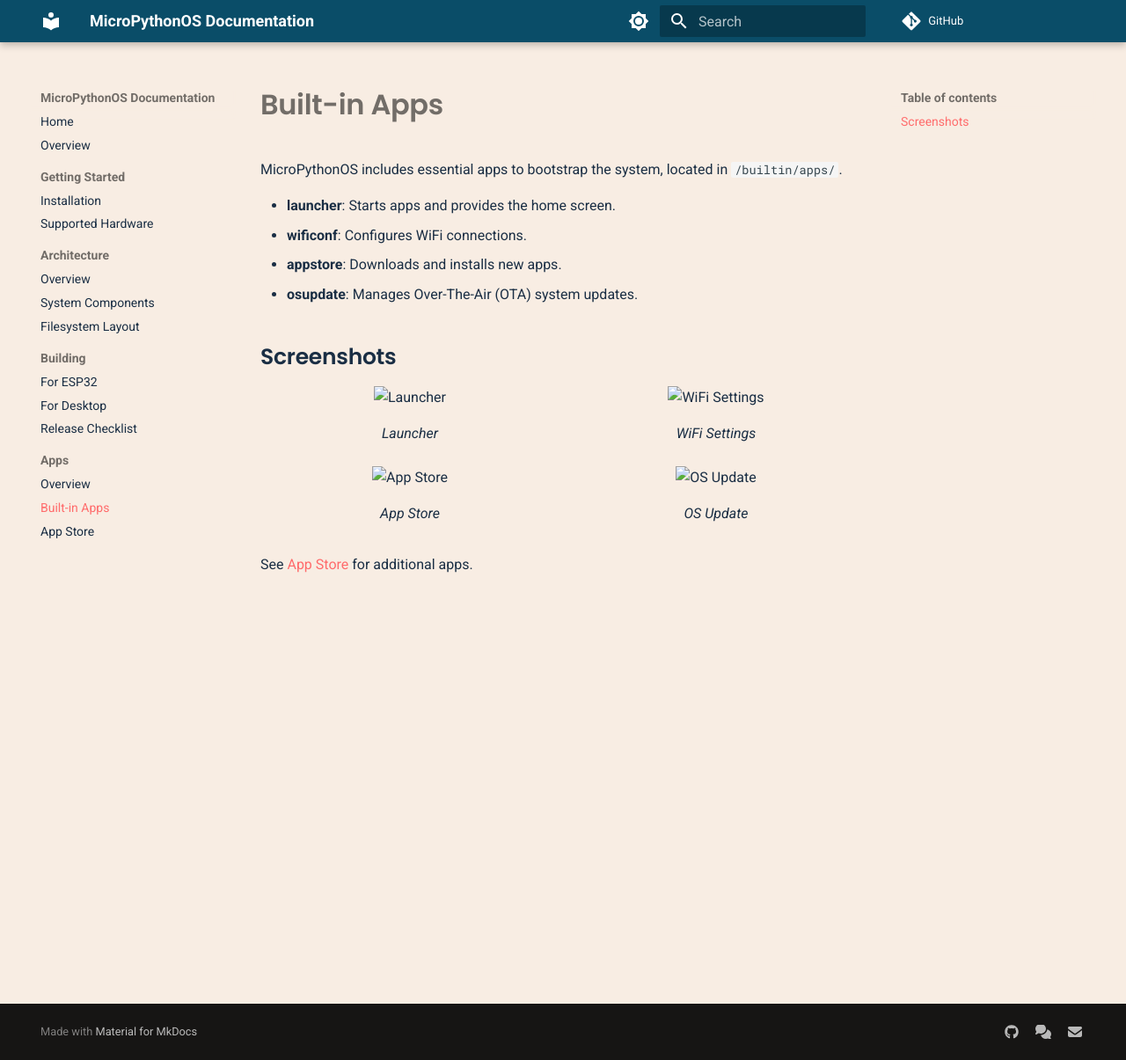
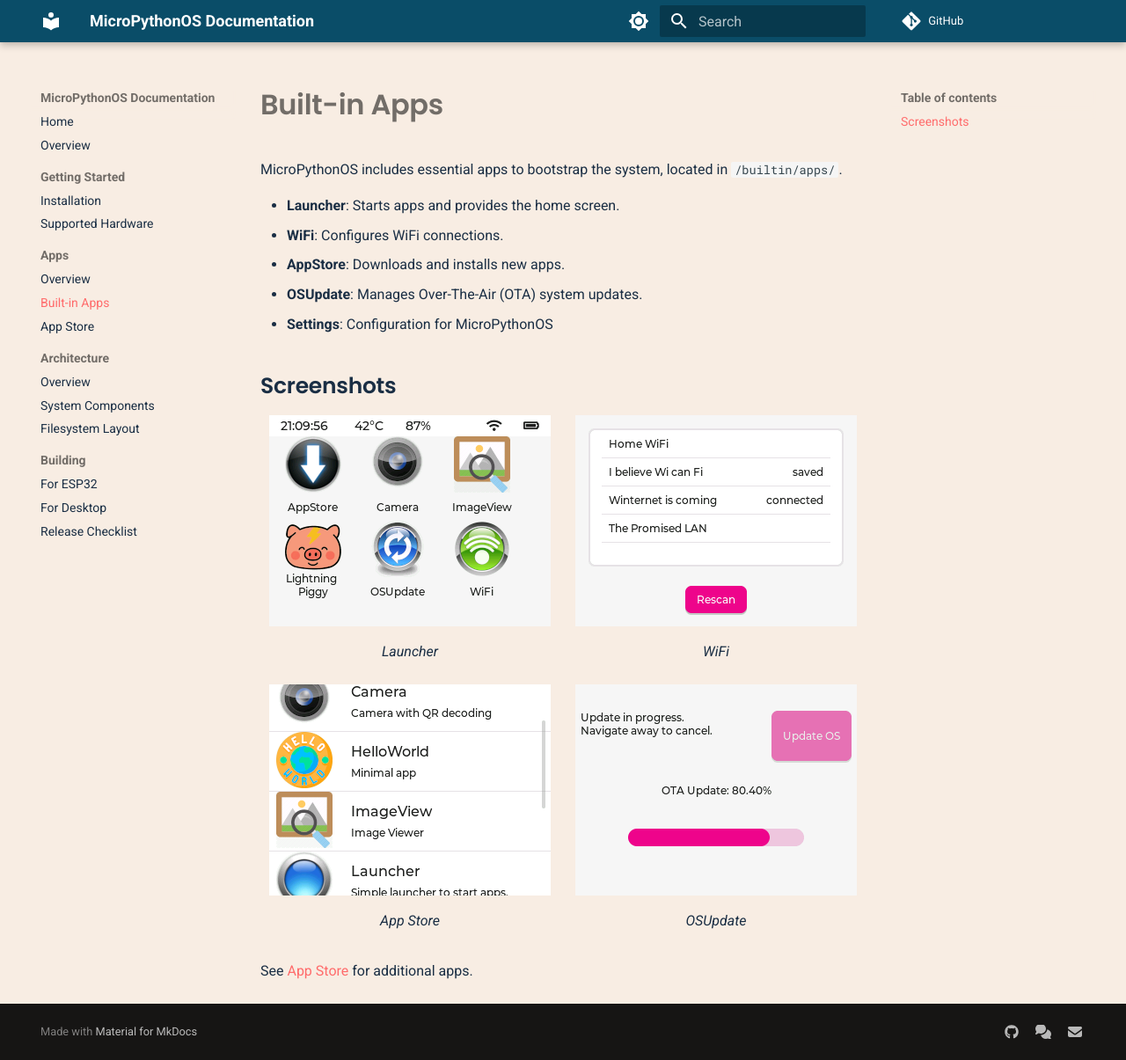
Before and after one commit to MicroPythonOS/docs, an MkDocs documentation site: the page built from docs/apps/built-in-apps.md, in a window 1280 px wide and 1205 px high. Shown: the whole window at 88% size. Built offline with MkDocs 1.6.1 and Material for MkDocs 9.7.7, drawn with Linux system fonts in a browser that asks for light colours; comment, search, counter and statistics services are not loaded.

Commit message:
Fix images

```diff
--- a/docs/apps/built-in-apps.md
+++ b/docs/apps/built-in-apps.md
@@ -2,29 +2,30 @@
 
 MicroPythonOS includes essential apps to bootstrap the system, located in `/builtin/apps/`.
 
-- **launcher**: Starts apps and provides the home screen.
-- **wificonf**: Configures WiFi connections.
-- **appstore**: Downloads and installs new apps.
-- **osupdate**: Manages Over-The-Air (OTA) system updates.
+- **Launcher**: Starts apps and provides the home screen.
+- **WiFi**: Configures WiFi connections.
+- **AppStore**: Downloads and installs new apps.
+- **OSUpdate**: Manages Over-The-Air (OTA) system updates.
+- **Settings**: Configuration for MicroPythonOS
 
 ## Screenshots
 
 <div class="grid">
   <figure>
-    <img src="../assets/images/launcher.png" alt="Launcher" style="width:100%;max-width:320px;">
+    <img src="../../assets/images/launcher.png" alt="Launcher" style="width:100%;max-width:320px;">
     <figcaption>Launcher</figcaption>
   </figure>
   <figure>
-    <img src="../assets/images/wifi.png" alt="WiFi Settings" style="width:100%;max-width:320px;">
-    <figcaption>WiFi Settings</figcaption>
+    <img src="../../assets/images/wifi.png" alt="WiFi" style="width:100%;max-width:320px;">
+    <figcaption>WiFi</figcaption>
   </figure>
   <figure>
-    <img src="../assets/images/mpos_appstore.png" alt="App Store" style="width:100%;max-width:320px;">
+    <img src="../../assets/images/mpos_appstore.png" alt="AppStore" style="width:100%;max-width:320px;">
     <figcaption>App Store</figcaption>
   </figure>
   <figure>
-    <img src="../assets/images/osupdate_progress3.png" alt="OS Update" style="width:100%;max-width:320px;">
-    <figcaption>OS Update</figcaption>
+    <img src="../../assets/images/osupdate_progress3.png" alt="OSUpdate" style="width:100%;max-width:320px;">
+    <figcaption>OSUpdate</figcaption>
   </figure>
 </div>
 
--- a/mkdocs.yml
+++ b/mkdocs.yml
@@ -37,6 +37,10 @@ nav:
   - Getting Started:
       - Installation: getting-started/installation.md
       - Supported Hardware: getting-started/supported-hardware.md
+  - Apps:
+      - Overview: apps/index.md
+      - Built-in Apps: apps/built-in-apps.md
+      - App Store: apps/appstore.md
   - Architecture:
       - Overview: architecture/overview.md
       - System Components: architecture/system-components.md
@@ -45,10 +49,6 @@ nav:
       - For ESP32: building/esp32.md
       - For Desktop: building/desktop.md
       - Release Checklist: building/release-checklist.md
-  - Apps:
-      - Overview: apps/index.md
-      - Built-in Apps: apps/built-in-apps.md
-      - App Store: apps/appstore.md
 extra:
   social:
     - icon: fontawesome/brands/github
```
Also changed, not shown: docs/apps/appstore.md (+3 -3 lines), docs/overview.md (+3 -3 lines).
